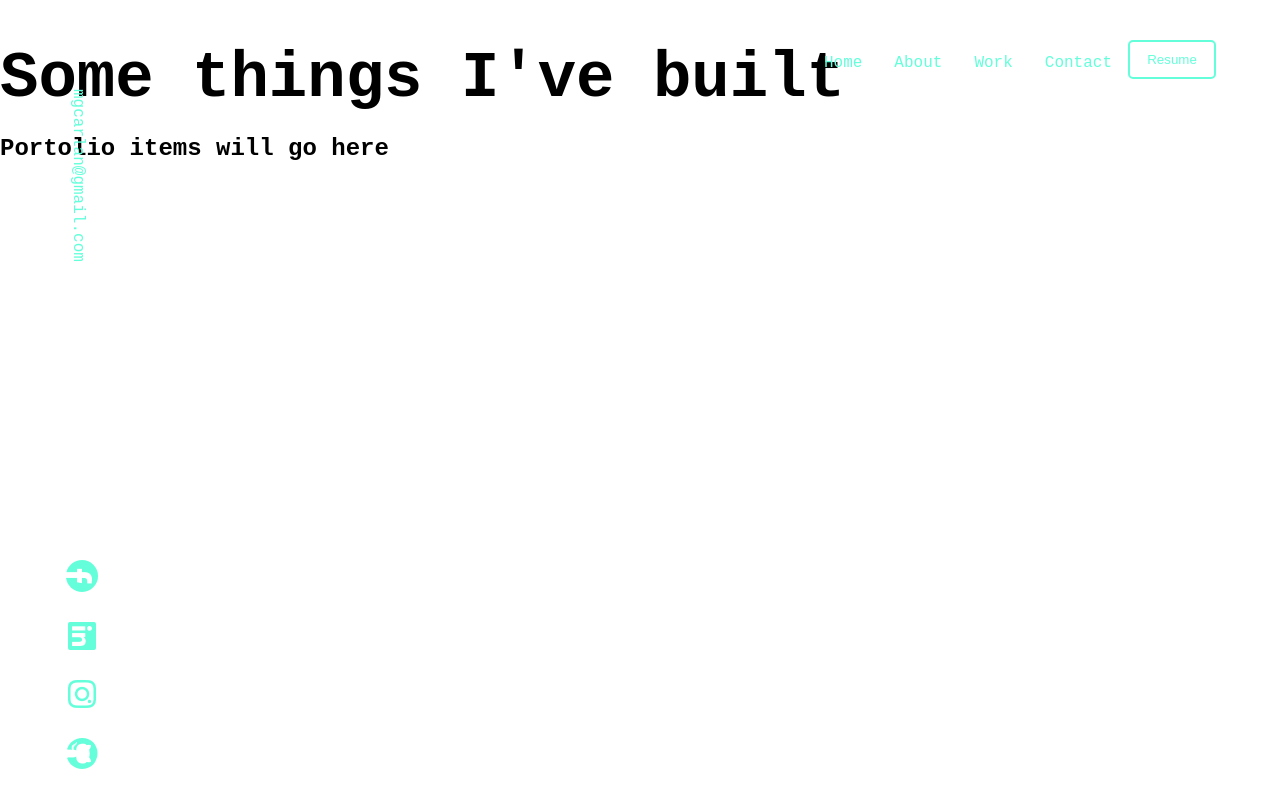
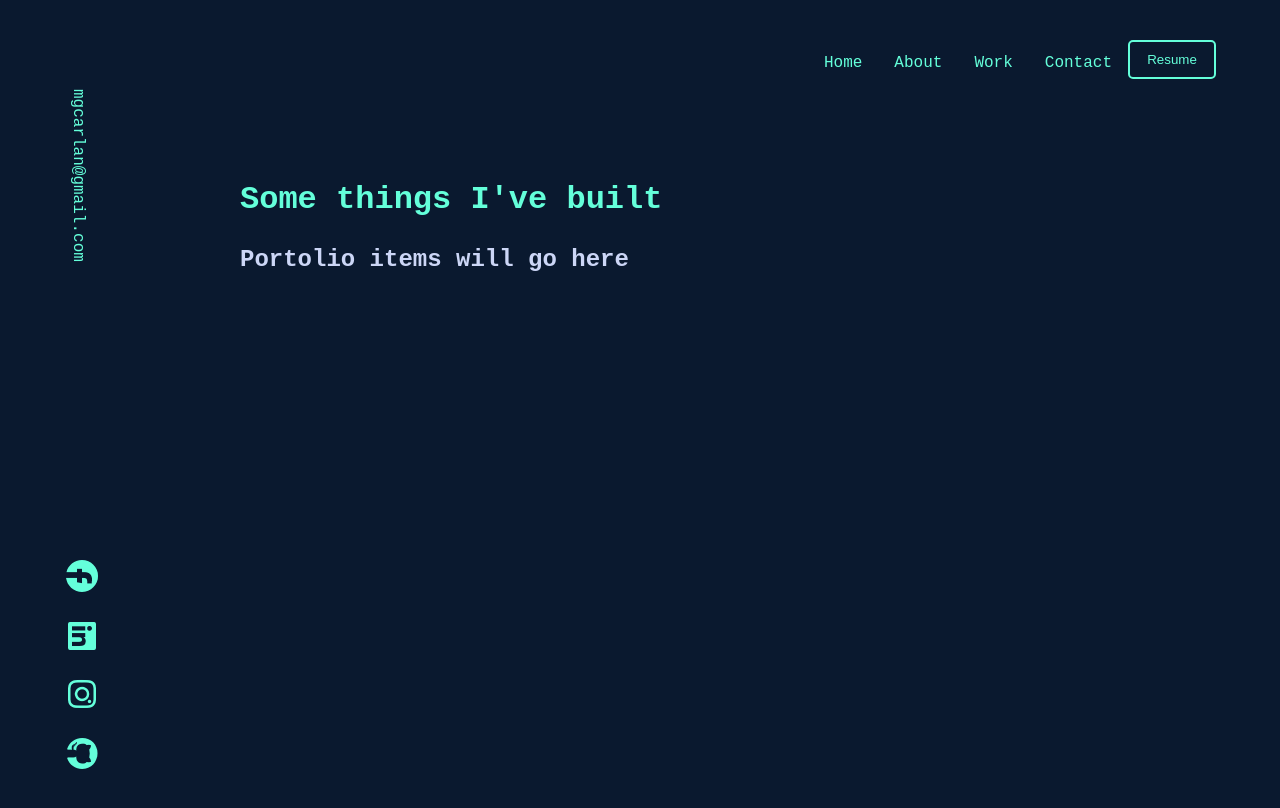
Before and after one commit to MeganCarlan/Portfolio, a React (Create React App) app: page /work in a window 1280 px wide. Shown: the top 808 px of the page. Built offline with nearby package versions, Linux system fonts and the light colour scheme.

Commit message:
styled Work and Contact page

```diff
--- a/src/App.css
+++ b/src/App.css
@@ -107,6 +107,7 @@ h2 {
 p {
   font-size: 1.2rem;
   max-width: 65vh;
+
 }
 
 button:hover {
@@ -133,7 +134,7 @@ button:hover {
   align-items: left;
   justify-content: left;
   min-height: 100vh;
-  padding: 15rem 15rem;
+  padding: 10rem 15rem;
   text-align: left;
   background-color: #0a192f;
 }
@@ -145,18 +146,21 @@ button:hover {
   border: 2px solid #64ffda;
   background-color: transparent;
   color: #64ffda;
-  padding: 10px 20px;
+  padding: 15px 20px;
   border-radius: 5px;
+  margin-top: 1rem;
 }
 
 .homePagePhoto {
 
   position: absolute;
-  padding: 29px 5px;
+  padding: 29p0px;
   right:10vh;
-  top: 35vh;
+  top: 34vh;
   max-width: 66vh;
-  max-height: 50svh
+  max-height: 50svh;
+  border: 5px solid #64ffda;
+  border-radius: 20px;
 }
 
 /* About Page */
@@ -167,7 +171,7 @@ button:hover {
   align-items: left;
   justify-content: left;
   min-height: 100vh;
-  padding: 15rem 15rem;
+  padding:8rem 15rem;
   text-align: left;
   background-color: #0a192f;
 }
@@ -183,9 +187,60 @@ button:hover {
 
 .headshot {
   position: absolute;
-  padding: 29px 5px;
   right:20vh;
-  top: 35vh;
+  top: 25vh;
   max-width: 50vh;
-  max-height: 50svh
+  max-height: 50svh;
+  border: 5px solid #64ffda;
+  border-radius: 20px;
 }
+
+/* Work Page */
+
+.workPage {
+  display: flex;
+  flex-direction: column;
+  align-items: left;
+  justify-content: left;
+  min-height: 100vh;
+  padding: 10rem 15rem;
+  text-align: left;
+  background-color: #0a192f;
+}
+
+.workPage h1 {
+  font-size: 2rem;
+}
+
+/* Contact Page */
+
+.contactPage {
+  display: flex;
+  flex-direction: column;
+  align-items: left;
+  justify-content: left;
+  min-height: 100vh;
+  padding: 12rem 15rem;
+  text-align: left;
+  background-color: #0a192f;
+}
+
+.contactPage button {
+  max-width: 20vh;
+  border: 2px solid #64ffda;
+  background-color: transparent;
+  color: #64ffda;
+  padding: 15px 20px;
+  border-radius: 5px;
+  margin-top: 1rem;
+
+}
+
+.contactPhoto {
+  position: absolute;
+  right:25vh;
+  top: 22vh;
+  max-width: 50vh;
+  max-height: 50svh;
+
+}
--- a/src/components/contactPage.jsx
+++ b/src/components/contactPage.jsx
@@ -2,11 +2,12 @@
 export function ContactPage() {
 
     return(
-        <div>
-            <div>What's next? </div>
-            <h1>Get in touch</h1>
-            <p>Although I am not currently looking for any new opportunities, my inbox is always open. Whether you have a question or just want to say hi, I’ll try my best to get back to you!</p>
+        <div className="contactPage">
+            <div className="green">What's next? </div>
+            <h1 className="lightestSlate">Get in touch</h1>
+            <p className="lightSlate">Although I am not currently looking for any new opportunities, my inbox is always open. Whether you have a question or just want to say hi, I’ll try my best to get back to you!</p>
             <button>Say Hello!</button>
+            <img className="contactPhoto" src={require("/Users/mcarlan/Desktop/repos/portfolio/src/assets/contact.png")} alt="My Image" />
         </div>
     )
 }
--- a/src/components/workPage.jsx
+++ b/src/components/workPage.jsx
@@ -2,9 +2,9 @@
 export function WorkPage() {
 
     return (
-        <div>
-            <h1>Some things I've built</h1>
-            <h2>Portolio items will go here</h2>
+        <div className="workPage">
+            <h1 className="green">Some things I've built</h1>
+            <h2 className="lightestSlate">Portolio items will go here</h2>
         </div>
 
     )
```
Also changed, not shown: src/assets/contact.png (added).
